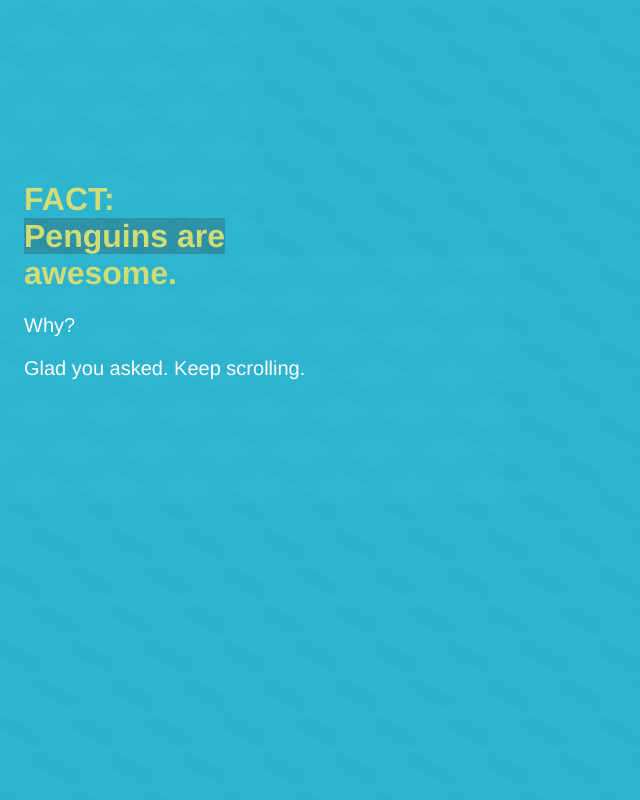
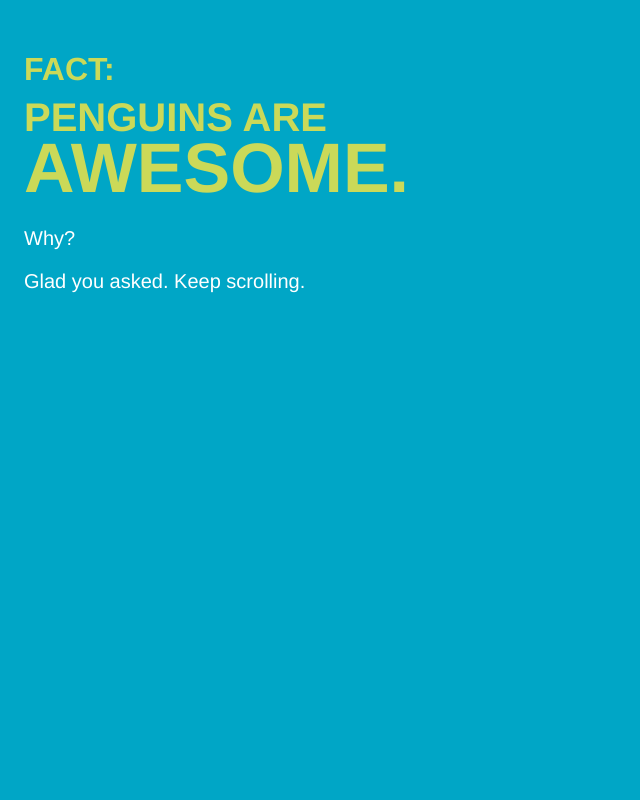
Before and after one commit to katywatkins/not-your-average-bird, a plain HTML site: page index.html in a window 1280 px wide. Shown: the top 800 px of the page, without its empty margins (0-640 px from the left). Drawn offline with nearby package versions, Linux system fonts and the light colour scheme; files that its build step writes are made by us from their sources.

Commit message:
adjusting header text styling

```diff
--- a/header.scss
+++ b/header.scss
@@ -4,5 +4,23 @@
 }
 
 #main-title {
-	padding-top:10em;
+	opacity: 1;
 }
+
+#main-title h1{
+/* 	padding-top:10em; */
+	text-transform: uppercase;
+	line-height: 1.5em;
+	background:none !important;
+}
+
+#lil-title {
+	font-size: 1.25em;  /* 36 / 32 */
+	background:none !important;
+}
+
+#big-title{
+	font-size: 2.1875em; /* 70 / 32 */
+	opacity: 1;
+
+}
```
